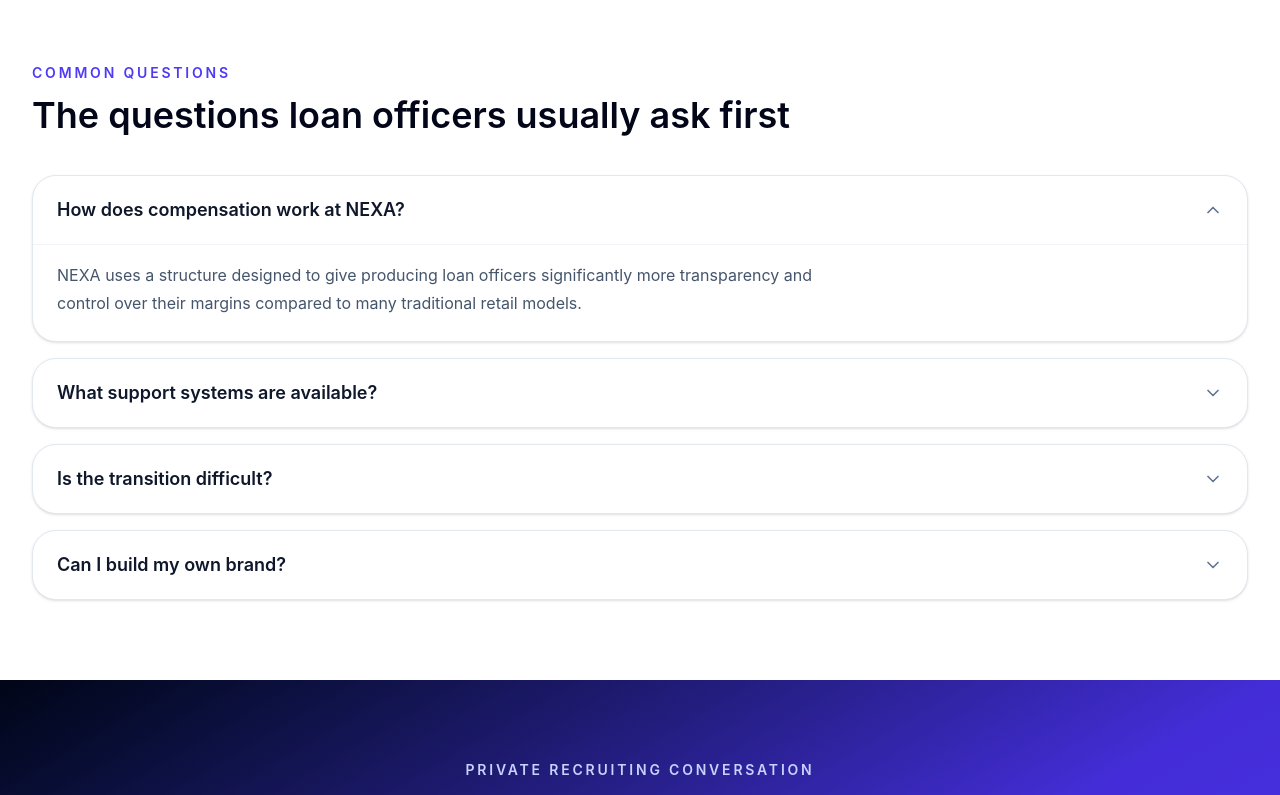
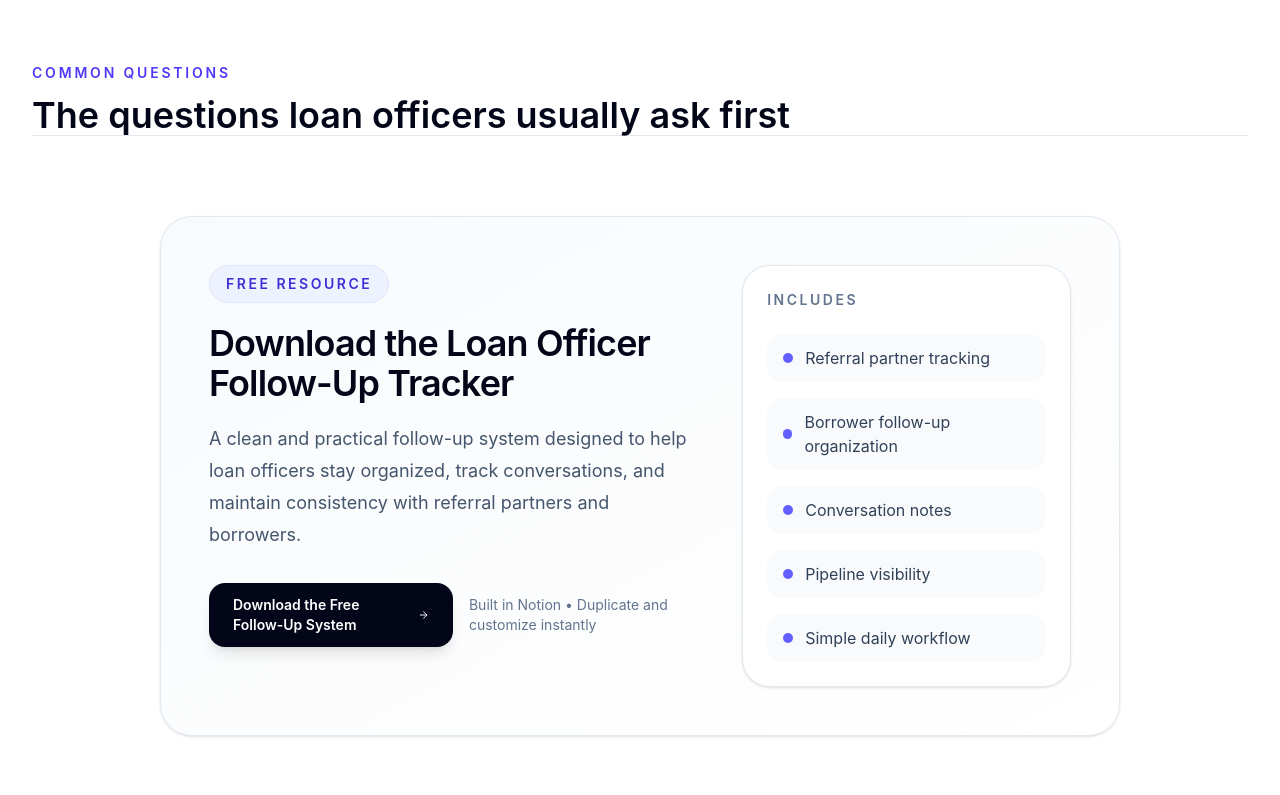
Before and after one commit to andres0921/nexa-recruiting-site, a React (Vite) app: page / in a window 1280 px wide. Shown: the part 4580-5375 px from the top of the page. Built offline with nearby package versions, Linux system fonts and the light colour scheme.

Commit message:
Update NEXARecruitingSite.jsx

```diff
--- a/src/NEXARecruitingSite.jsx
+++ b/src/NEXARecruitingSite.jsx
@@ -639,7 +639,69 @@
           <p className="text-sm font-semibold uppercase tracking-[0.2em] text-indigo-600">Common questions</p>
           <h2 className="mt-3 text-3xl font-semibold text-slate-950 sm:text-4xl">The questions loan officers usually ask first</h2>
         </div>
+<section className="border-y border-slate-200 bg-white">
+  <div className="mx-auto max-w-5xl px-6 py-20 lg:px-8">
+    <div className="overflow-hidden rounded-[2rem] border border-slate-200 bg-gradient-to-br from-slate-50 to-white shadow-sm">
+      <div className="grid gap-10 p-8 lg:grid-cols-[1.2fr_0.8fr] lg:p-12">
 
+        <div>
+          <div className="inline-flex items-center rounded-full border border-indigo-100 bg-indigo-50 px-4 py-2 text-sm font-semibold uppercase tracking-[0.18em] text-indigo-700">
+            Free Resource
+          </div>
+
+          <h2 className="mt-5 text-3xl font-semibold tracking-tight text-slate-950 sm:text-4xl">
+            Download the Loan Officer Follow-Up Tracker
+          </h2>
+
+          <p className="mt-5 max-w-2xl text-lg leading-8 text-slate-600">
+            A clean and practical follow-up system designed to help loan officers stay organized, track conversations, and maintain consistency with referral partners and borrowers.
+          </p>
+
+          <div className="mt-8 flex flex-col gap-4 sm:flex-row sm:items-center">
+            <a
+              href="YOUR-NOTION-LINK"
+              target="_blank"
+              rel="noreferrer"
+              className="inline-flex items-center justify-center rounded-2xl bg-slate-950 px-6 py-3 text-sm font-semibold text-white shadow-lg transition hover:-translate-y-0.5 hover:bg-indigo-600"
+            >
+              Download the Free Follow-Up System
+              <ArrowRight className="ml-2 h-4 w-4" />
+            </a>
+
+            <div className="text-sm text-slate-500">
+              Built in Notion • Duplicate and customize instantly
+            </div>
+          </div>
+        </div>
+
+        <div className="rounded-[1.75rem] border border-slate-200 bg-white p-6 shadow-sm">
+          <div className="text-sm font-semibold uppercase tracking-[0.18em] text-slate-500">
+            Includes
+          </div>
+
+          <div className="mt-6 space-y-4">
+            {[
+              "Referral partner tracking",
+              "Borrower follow-up organization",
+              "Conversation notes",
+              "Pipeline visibility",
+              "Simple daily workflow",
+            ].map((item) => (
+              <div
+                key={item}
+                className="flex items-center gap-3 rounded-2xl bg-slate-50 px-4 py-3 text-slate-700"
+              >
+                <span className="h-2.5 w-2.5 rounded-full bg-indigo-500" />
+                {item}
+              </div>
+            ))}
+          </div>
+        </div>
+
+      </div>
+    </div>
+  </div>
+</section>
         <div className="mt-10 space-y-4">
           {FAQ_ITEMS.map((faq, index) => {
             const isOpen = openFaq === index
```
